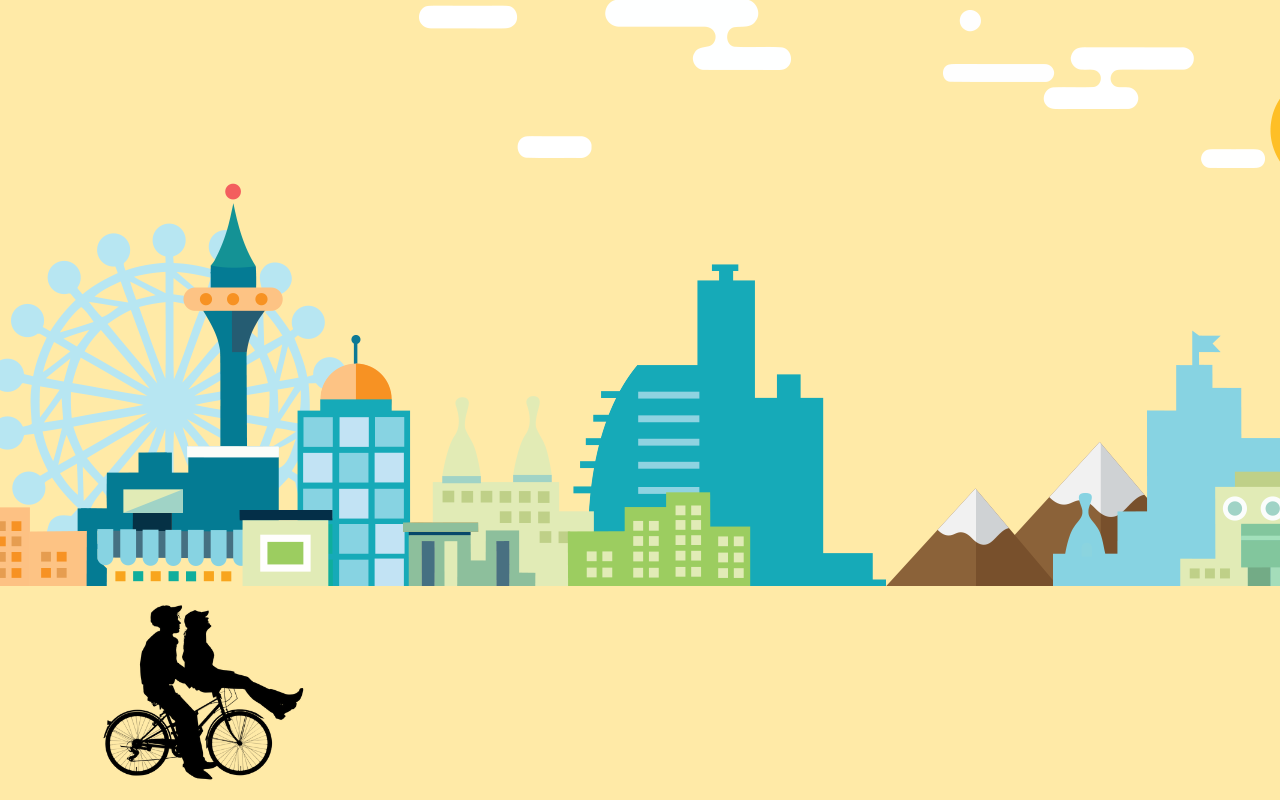
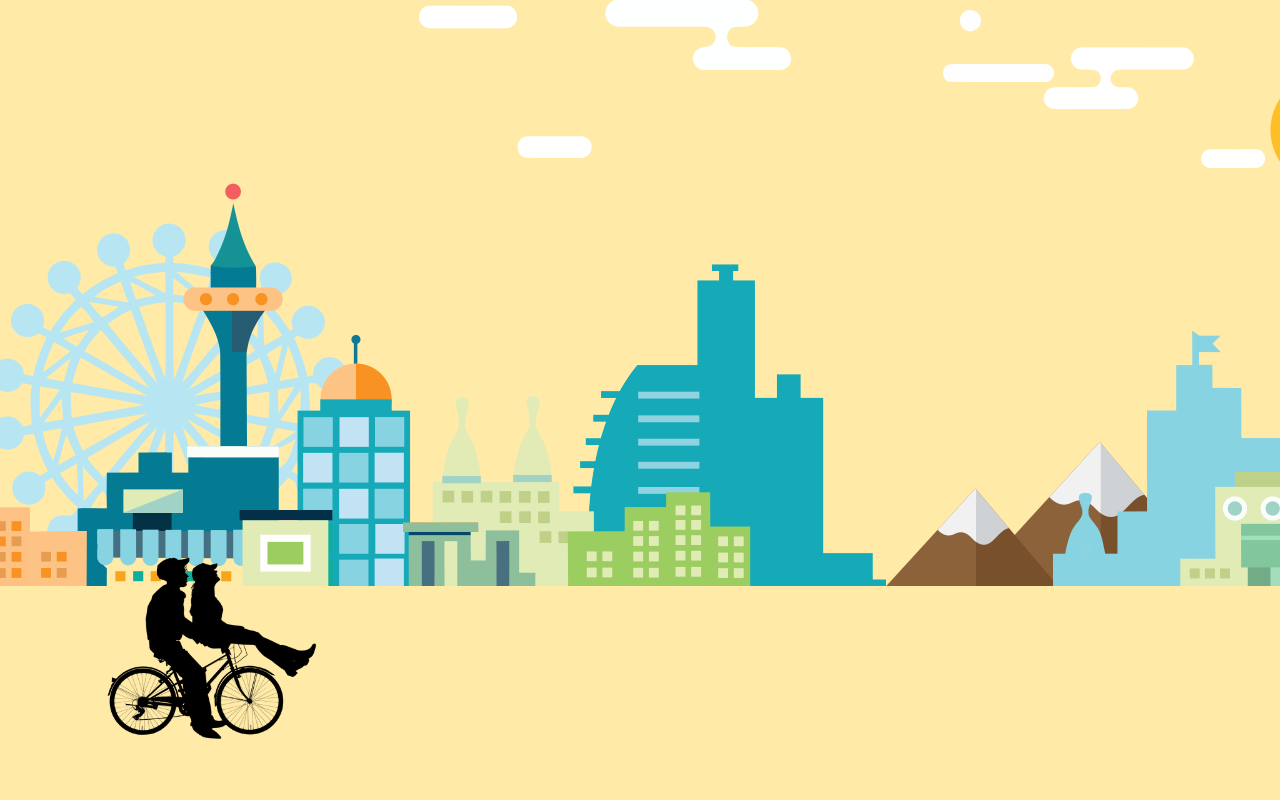
Before and after one commit to arkaanni/arkaanni.github.io, a plain HTML site: page index.html in a window 1280 px wide. Drawn offline with nearby package versions, Linux system fonts and the light colour scheme.

Commit message:
style: update bike position

```diff
--- a/css/styles.less
+++ b/css/styles.less
@@ -6,8 +6,9 @@ html, body {
     margin: 0;
     padding: 0;
     width: 100%;
-    height: 100%;
+    height: 100vh;
     background:#ffeaa7;
+    // margin-bottom: 10%;
 }
 
 #root {
@@ -17,6 +18,7 @@ html, body {
     flex-direction: column;
     justify-content: flex-end;
     background: url('../assets/kisspng-3d-modeling-3d-computer-graphics-animation-city-model-5aab7ccc742c23.9823967015211880444759.png') repeat-x 0 0;
+
 
     animation: movingClouds 150s linear infinite;
     -webkit-animation: movingClouds 150s linear infinite;
@@ -38,11 +40,11 @@ html, body {
     }
 
     #riding-bike {
-        width: 30%;
+        width: 400px;
 
         img {
             width: 100%;
-            bottom: 0;
+            margin-bottom: 10%;
         }
     }
 }
```
